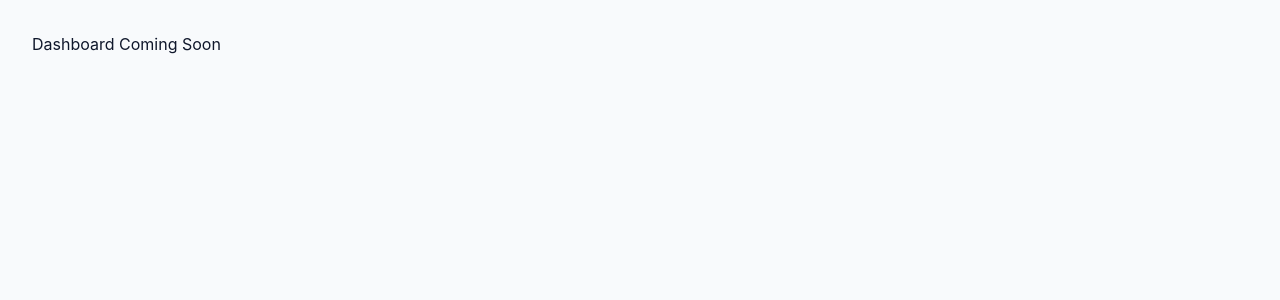
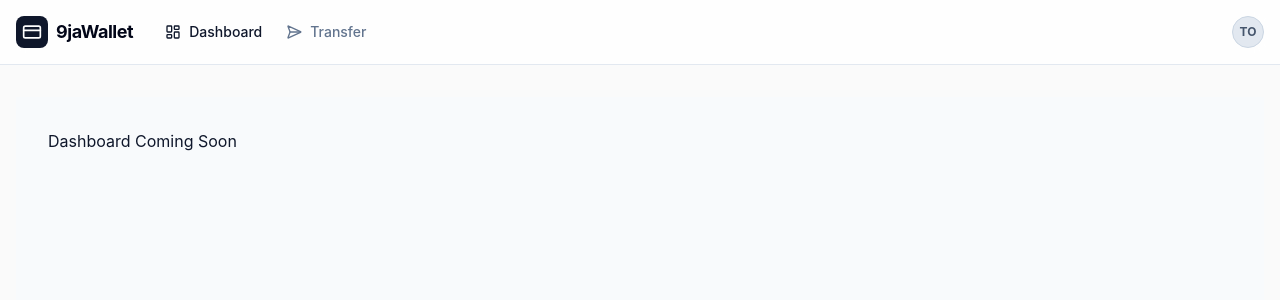
Before and after one commit to Okuselu/9ja-wallet, a React (Vite) app: page / in a window 1280 px wide. Shown: the top 300 px of the page. Built offline with nearby package versions, Linux system fonts and the light colour scheme.

Commit message:
Update: included Layout

```diff
--- a/src/App.tsx
+++ b/src/App.tsx
@@ -1,6 +1,7 @@
 import type { ReactElement } from 'react';
 import { BrowserRouter as Router, Routes, Route } from 'react-router-dom';
 import { WalletProvider } from './context/WalletContext/Wallet.context';
+import Layout from './components/layout/Layout';
 
 // Temporary placeholder components until we build the real ones
 const Dashboard = () => <div className="p-8"><h1>Dashboard Coming Soon</h1></div>;
@@ -10,6 +11,7 @@ function App(): ReactElement {
   return (
     <WalletProvider>
       <Router>
+        <Layout>
         <div className="min-h-screen bg-slate-50 text-slate-900">
           {/* Navbar will go here */}
           <Routes>
@@ -17,6 +19,7 @@ function App(): ReactElement {
             <Route path="/transfer" element={<Transfer />} />
           </Routes>
         </div>
+        </Layout>
       </Router>
     </WalletProvider>
   );
--- /dev/null
+++ b/src/components/layout/Layout.tsx
@@ -0,0 +1,17 @@
+import type { ReactNode } from 'react';
+import Navbar from './Navbar';
+
+interface LayoutProps {
+  children: ReactNode;
+}
+
+export default function Layout({ children }: LayoutProps) {
+  return (
+    <div className="min-h-screen bg-[#fafafa]">
+      <Navbar />
+      <main className="container mx-auto px-4 py-8 animate-in fade-in duration-500">
+        {children}
+      </main>
+    </div>
+  );
+}
--- /dev/null
+++ b/src/components/layout/Navbar.tsx
@@ -0,0 +1,45 @@
+import { Link, useLocation } from 'react-router-dom';
+import { CreditCard, LayoutDashboard, SendHorizontal } from 'lucide-react';
+
+export default function Navbar() {
+  const location = useLocation();
+
+  const navItems = [
+    { name: 'Dashboard', path: '/', icon: LayoutDashboard },
+    { name: 'Transfer', path: '/transfer', icon: SendHorizontal },
+  ];
+
+  return (
+    <nav className="sticky top-0 z-50 w-full border-b border-slate-200 bg-white/80 backdrop-blur-md">
+      <div className="container mx-auto flex h-16 items-center px-4">
+        <div className="mr-8 flex items-center space-x-2">
+          <div className="bg-slate-900 p-1.5 rounded-lg">
+             <CreditCard className="h-5 w-5 text-white" />
+          </div>
+          <span className="text-lg font-bold tracking-tight">9jaWallet</span>
+        </div>
+
+        <div className="flex items-center space-x-6 text-sm font-medium">
+          {navItems.map((item) => (
+            <Link
+              key={item.path}
+              to={item.path}
+              className={`flex items-center space-x-2 transition-colors hover:text-slate-900 ${
+                location.pathname === item.path ? 'text-slate-900' : 'text-slate-500'
+              }`}
+            >
+              <item.icon className="h-4 w-4" />
+              <span>{item.name}</span>
+            </Link>
+          ))}
+        </div>
+
+        <div className="ml-auto flex items-center space-x-4">
+          <div className="h-8 w-8 rounded-full bg-slate-200 flex items-center justify-center text-xs font-bold text-slate-600 border border-slate-300">
+            TO
+          </div>
+        </div>
+      </div>
+    </nav>
+  );
+}
--- /dev/null
+++ b/src/components/wallet/BalanceCard.tsx
@@ -0,0 +1,38 @@
+import type { ReactElement } from 'react';
+import { ArrowUpRight, Wallet } from 'lucide-react';
+
+interface BalanceCardProps {
+  name: string;
+  balance: number;
+  type: 'main' | 'savings';
+}
+
+export default function BalanceCard({ name, balance, type }: BalanceCardProps): ReactElement {
+  const isMain = type === 'main';
+
+  return (
+    <div className="rounded-xl border border-slate-200 bg-card p-6 shadow-sm hover:shadow-md transition-shadow">
+      <div className="flex items-center justify-between space-y-0 pb-2">
+        <p className="text-sm font-medium text-slate-500 uppercase tracking-wider">
+          {name}
+        </p>
+        <Wallet className="h-4 w-4 text-slate-400" />
+      </div>
+      <div className="flex items-baseline space-x-2 mt-2">
+        <h2 className="text-3xl font-bold tracking-tight text-slate-900">
+          ₦{balance.toLocaleString(undefined, { minimumFractionDigits: 2 })}
+        </h2>
+      </div>
+      <div className="mt-4 flex items-center text-xs font-medium">
+        {isMain ? (
+          <span className="flex items-center text-emerald-600">
+            <ArrowUpRight className="mr-1 h-3 w-3" />
+            +2.5% from last month
+          </span>
+        ) : (
+          <span className="text-slate-400">Target: ₦1.5M</span>
+        )}
+      </div>
+    </div>
+  );
+}
--- /dev/null
+++ b/src/utils/cn.ts
@@ -0,0 +1,6 @@
+import { type ClassValue, clsx } from "clsx";
+import { twMerge } from "tailwind-merge";
+
+export function cn(...inputs: ClassValue[]) {
+  return twMerge(clsx(inputs));
+}
```
